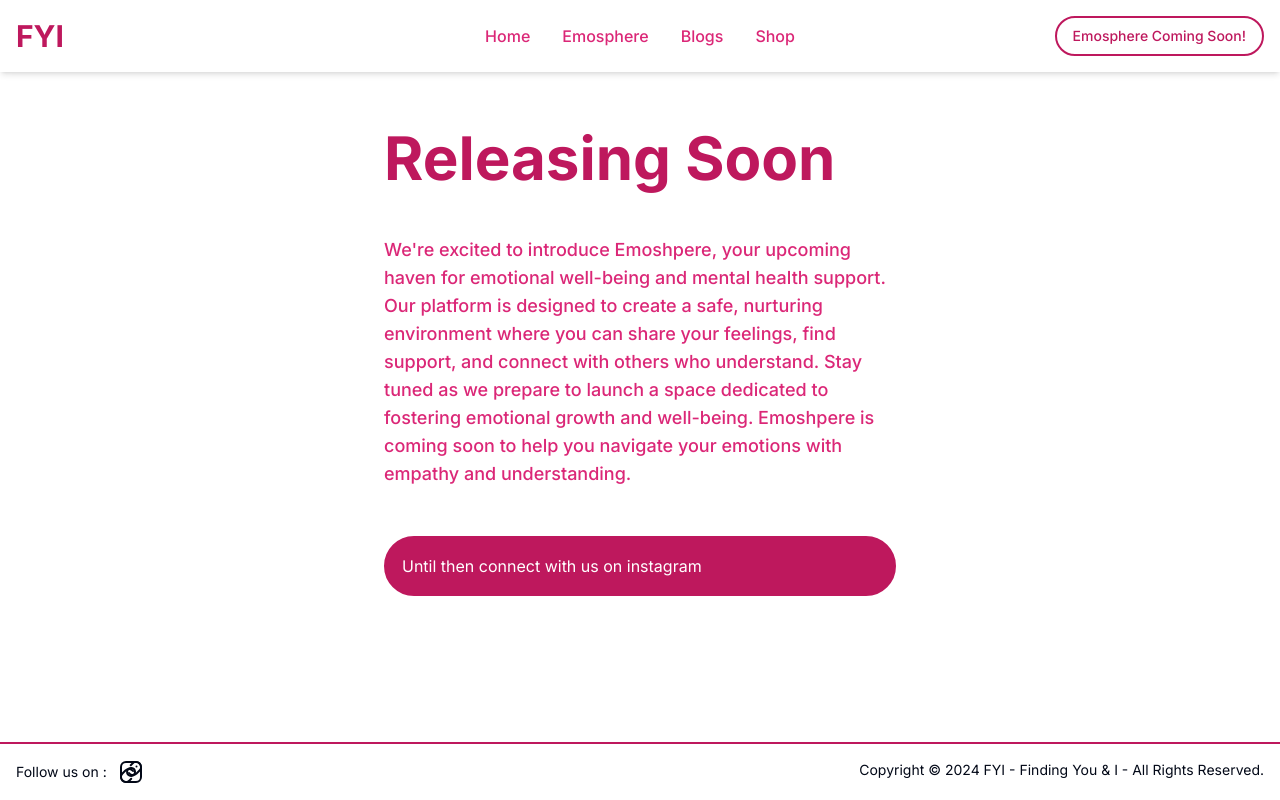
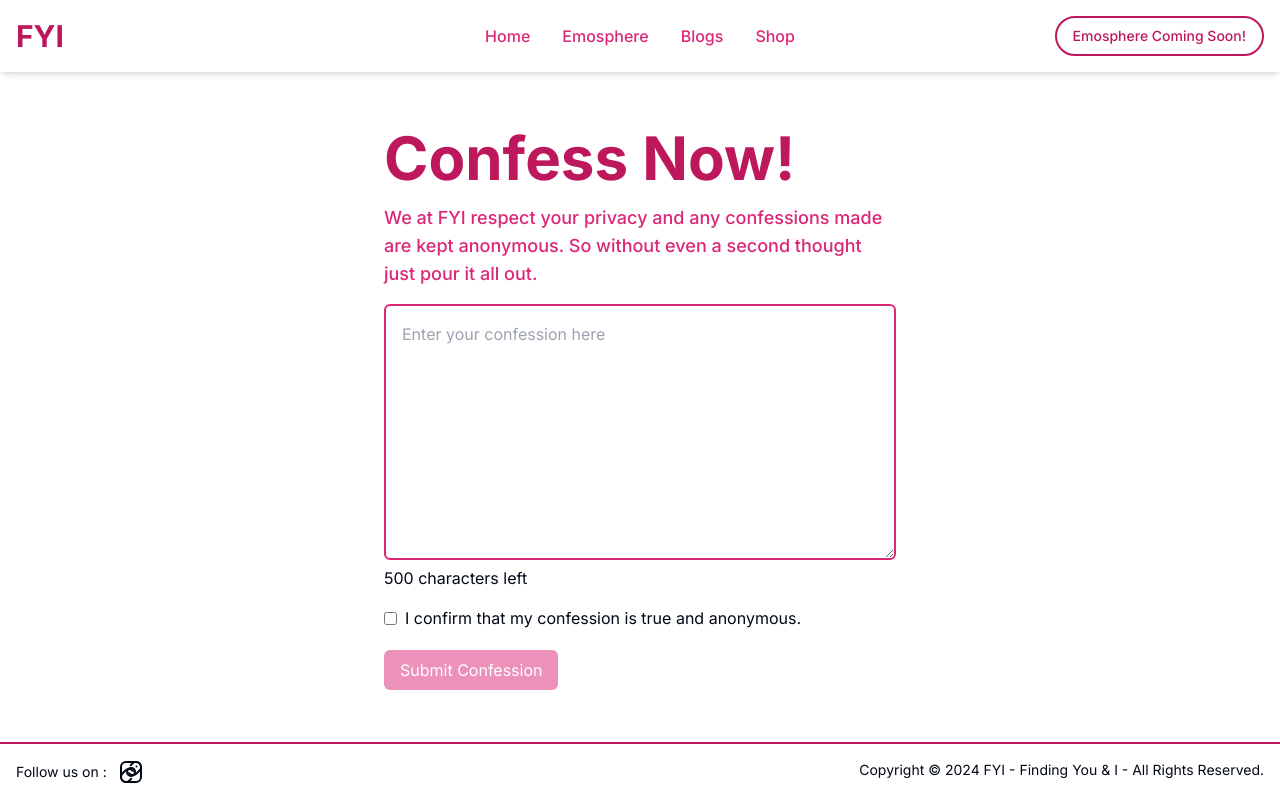
Before and after one commit to tooodle/fyiorg, a Next.js app: page /emosphere in a window 1280 px wide. Built offline with nearby package versions, Linux system fonts and the light colour scheme.

Commit message:
added meta for domain

```diff
--- a/app/emosphere/page.jsx
+++ b/app/emosphere/page.jsx
@@ -1,23 +1,68 @@
-import { MoveRight } from "lucide-react";
-import Link from "next/link";
-import React from "react";
+'use client'
+import React, { useState, useEffect } from "react";
 
 function Emosphere() {
+  const maxCharacters = 500;
+  const [text, setText] = useState("");
+  const [isConfirmed, setIsConfirmed] = useState(false);
+
+  const handleInputChange = (event) => {
+    setText(event.target.value);
+  };
+
+  const charactersLeft = maxCharacters - text.length;
+
+  const handleSubmit = (event) => {
+    event.preventDefault(); // Prevent default form submission behavior
+
+    if (!isConfirmed) {
+      alert("Please confirm your confession by checking the box.");
+      return; // Early exit if confirmation is not checked
+    }
+
+
+    console.log("Confession submitted:", text);
+    setText(""); // Clear the text after successful submission
+    setIsConfirmed(false); // Reset checkbox state
+  };
+
   return (
     <div className="md:px-96 pt-32 px-5 overflow-x-clip">
-      <p className="text-pink-700 text-6xl font-bold">Releasing Soon</p>
-      <p className="text-pink-600 my-12 font-medium text-lg">
-        We&apos;re excited to introduce Emoshpere, your upcoming haven for emotional
-        well-being and mental health support. Our platform is designed to create
-        a safe, nurturing environment where you can share your feelings, find
-        support, and connect with others who understand. Stay tuned as we
-        prepare to launch a space dedicated to fostering emotional growth and
-        well-being. Emoshpere is coming soon to help you navigate your emotions
-        with empathy and understanding.
+      <p className="text-pink-700 text-6xl font-bold">Confess Now!</p>
+      <p className="text-pink-600 my-4 font-medium text-lg">
+        We at FYI respect your privacy and any confessions made are kept
+        anonymous. So without even a second thought just pour it all out.
       </p>
-      <Link href={'https:www.instagram.com/fyiorg'} className="hidden md:block bg-pink-700 hover:bg-white text-white hover:text-pink-700 border-2 rounded-full p-4 border-pink-700 cursor-pointer ">
-        Until then connect with us on instagram
-      </Link>
+      <div>
+        <textarea
+          id="comment"
+          maxLength={maxCharacters}
+          value={text}
+          onChange={handleInputChange}
+          placeholder="Enter your confession here"
+          className="w-full border-2 border-pink-600 rounded-md min-h-64 p-4 focus:outline-none"
+        />
+        <p id="characterLeft">{charactersLeft} characters left</p>
+        <div className="flex items-center mt-4">
+          <input
+            type="checkbox"
+            id="confirmCheckbox"
+            checked={isConfirmed}
+            onChange={() => setIsConfirmed(!isConfirmed)}
+          />
+          <label htmlFor="confirmCheckbox" className="ml-2">
+            I confirm that my confession is true and anonymous.
+          </label>
+        </div>
+      </div>
+      <button
+        type="submit"
+        className="disabled:opacity-50 bg-pink-600 text-white py-2 px-4 rounded-md focus:outline-none hover:bg-pink-700 mt-5"
+        disabled={!text || !isConfirmed} // Disable submit button if text is empty or confirmation is not checked
+        onClick={handleSubmit}
+      >
+        Submit Confession
+      </button>
     </div>
   );
 }
--- a/app/layout.js
+++ b/app/layout.js
@@ -13,6 +13,9 @@ export const metadata = {
 export default function RootLayout({ children }) {
   return (
     <html lang="en">
+      <head>
+      <meta  name="simpledcver"  content="eyJ0eXAiOiJKV1QiLCJhbGciOiJIUzI1NiJ9.eyJkb21haW4iOiJmeWlvcmcuaW4iLCJleHAiOjE3MjI5MDI0MDB9.G6F63ixjm0nzYlfVhSHcs6jxPuyJquiVSQeOa0invlw"/>
+      </head>
       <body className={inter.className+ ' overflow-x-clip'}>
       <div className="flex flex-col min-h-screen">
       <header className="">
```
